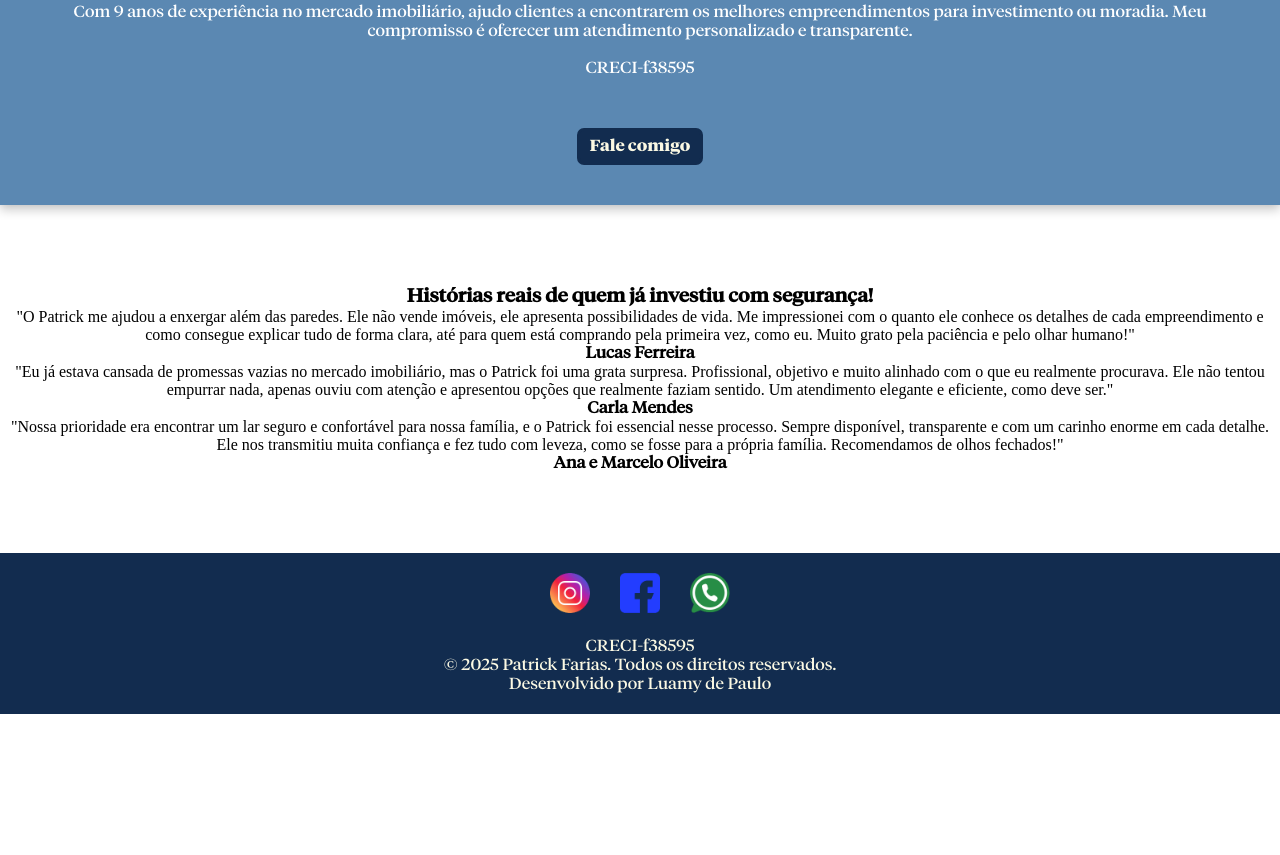
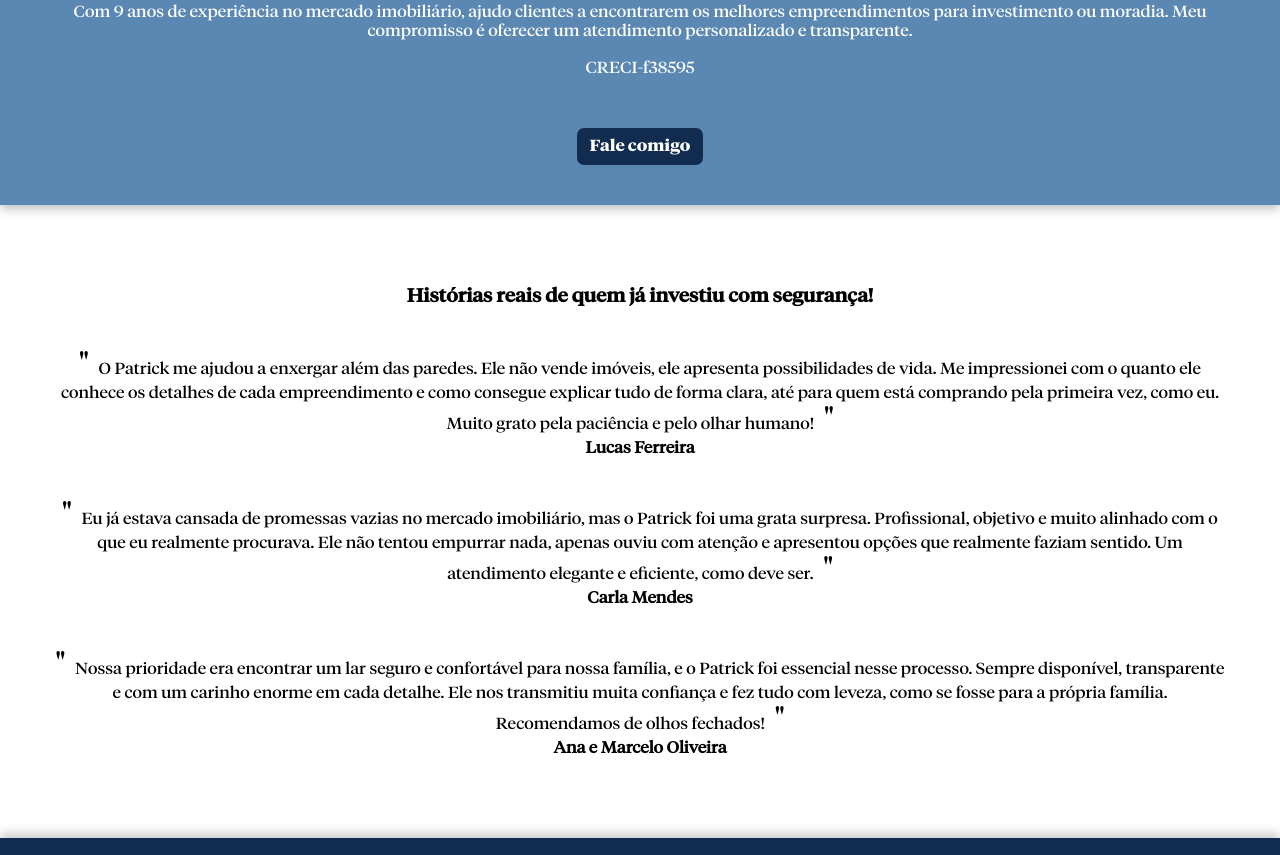
Before and after one commit to LuamydePaulo/projetopatrick, a plain HTML site: page index.html in a window 1280 px wide. Shown: the part 1917-2772 px from the top of the page. Before the commit the page ends 2631 px from the top, so only its background shows below. Drawn offline with Linux system fonts and the light colour scheme.

Commit message:
atualizações css

```diff
--- a/Patrick.css
+++ b/Patrick.css
@@ -107,7 +107,7 @@ h1 {
 
 button {
     background-color: #122C4F;
-    color: #FBF9E4;
+    color: #FFFFFF;
     border:solid #122C4F;
     border-radius: 7px;
     cursor: pointer;
@@ -192,12 +192,53 @@ button {
 .buttonsobrenos {
     margin-bottom: 40px;
 }
+
+.depoimento-1 {
+    margin-top: 40px;
+    margin-bottom: 30px;
+    padding-left: 50px;
+    padding-right: 50px;
+    font-family: 'navitismregular';
+}
+
+.depoimento-2 {
+    margin-top: 40px;
+    margin-bottom: 30px;
+    padding-left: 50px;
+    padding-right: 50px;
+    font-family: 'navitismregular';
+}
+
+.depoimento-3 {
+    margin-top: 40px;
+    margin-bottom: 30px;
+    padding-left: 50px;
+    padding-right: 50px;
+    font-family: 'navitismregular';
+}
+
+span {
+    font-weight: 300;
+    font-size: 30px;
+
+}
+
+.span1 {
+    padding-right: 10px;
+}
+.span2 {
+    padding-left: 10px;
+}
+
+
 footer {
     background-color: #122C4F;
-    color:#FBF9E4;
+    color: #ffffff;
     margin-top: 80px;
     padding: 20px;
     text-align: center;
+    padding-bottom: 5px;
+    box-shadow: 0px -5px 10px rgba(0, 0, 0, 0.2);
 }
 
 .redes-sociais {
@@ -210,3 +251,10 @@ footer {
 .redessociais {
     width: 40px;
 }
+
+.direitos {
+    font-size: 12px;
+    margin-top: 30px;
+    margin-bottom: 5px;
+
+}
```
